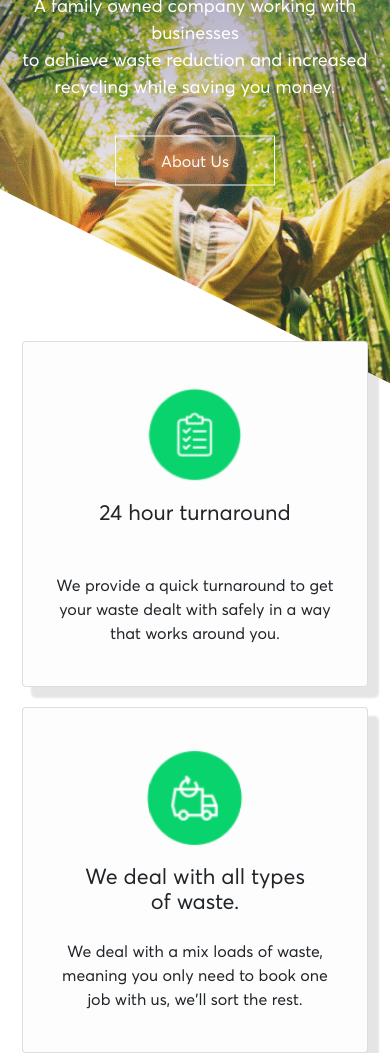
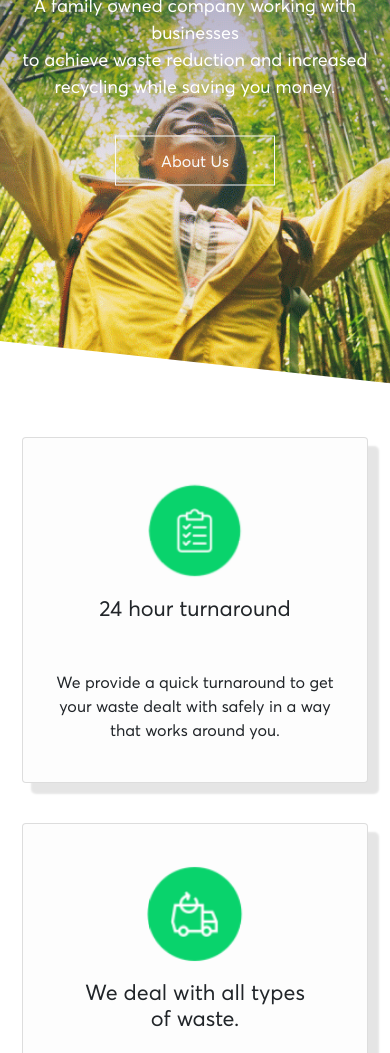
Before and after one commit to Christian-Chapajong/Lightbox-Technical-Challenge, a plain HTML site: page index.html in a window 390 px wide. Shown: the part 292-1345 px from the top of the page. Drawn offline with nearby package versions, Linux system fonts and the light colour scheme.

Commit message:
removing unnecessary media queries

```diff
--- a/assets/css/main.css
+++ b/assets/css/main.css
@@ -93,7 +93,7 @@ html, body {
     position: absolute;
     display: flex;
     flex-direction: row;
-    top: 85%;
+    top: 90%;
     left: 50%;
     transform: translate(-50%, -50%);
     height: fit-content;
--- a/assets/css/media.css
+++ b/assets/css/media.css
@@ -1,28 +1,20 @@
-@media only screen and (max-width: 1250px){
-    .margin-card{
-        margin-right: 50px;
+@media only screen and (max-width: 576px){
+    .navbar{
+        padding: 0;
     }
-    .card{
-        width: 285px;
-        height: 385px;
+    .hero{
+        clip-path: polygon(0 0, 100% 0%, 100% 80%, 0 75%);
     }
-    p#condition{
-        margin-top: 20px;
-    }
-}
-@media only screen and (max-width: 992px){
     .card-container{
         flex-direction: column;
-        top: 140%;
+        top: 155%;
     }
     .card{
         margin: 0;
-        margin-bottom: 20px;
+        margin-bottom: 40px;
         width: 346px;
         height: 346px;
     }
-}
-@media only screen and (max-width: 768px){
     #feel-the-envira, #advantage{
         font-size: 2.5rem;
     }
@@ -30,8 +22,3 @@
         font-size: 18px;
     }
 }
-@media only screen and (max-width: 576px){
-    .navbar{
-        padding: 0 20px;
-    }
-}
```
